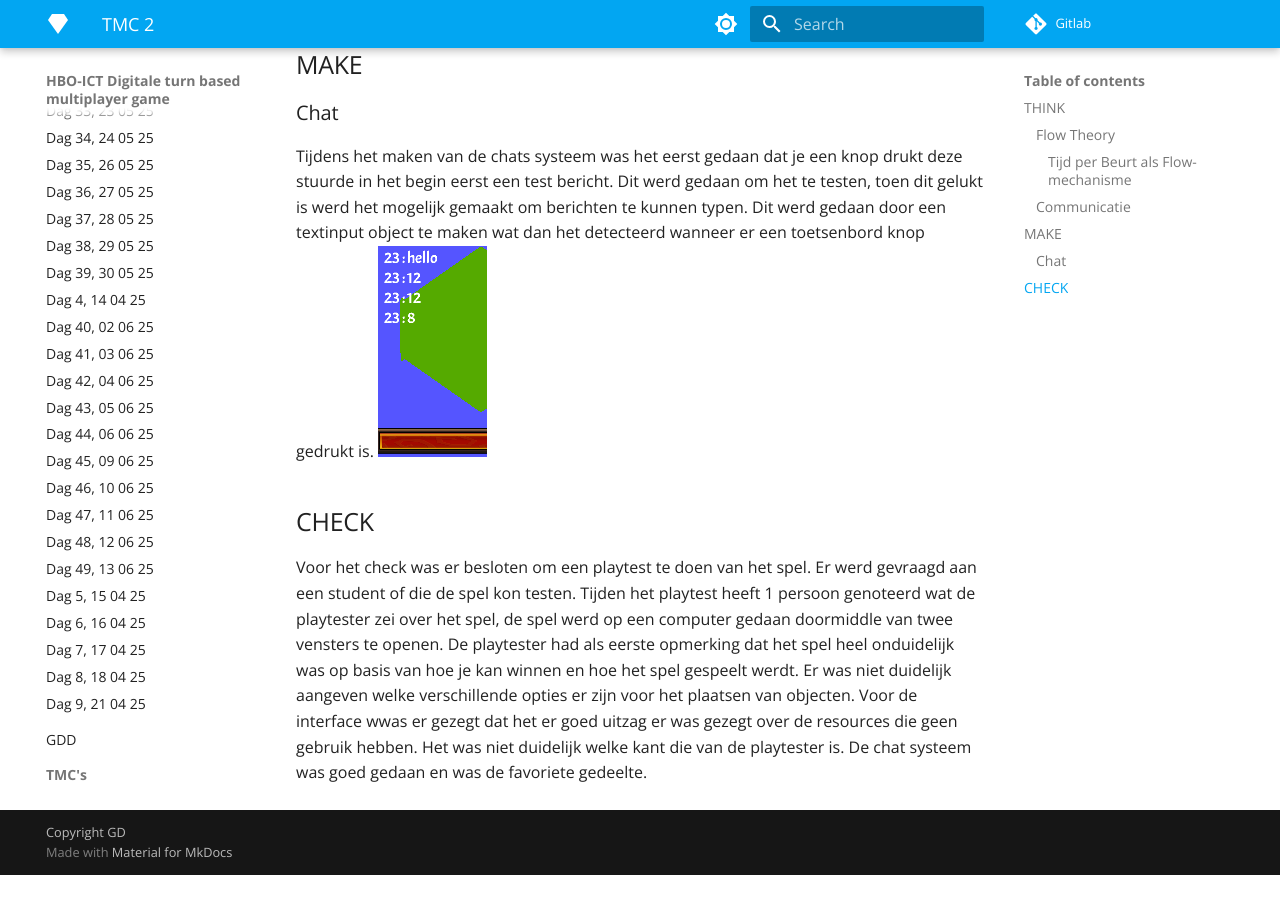
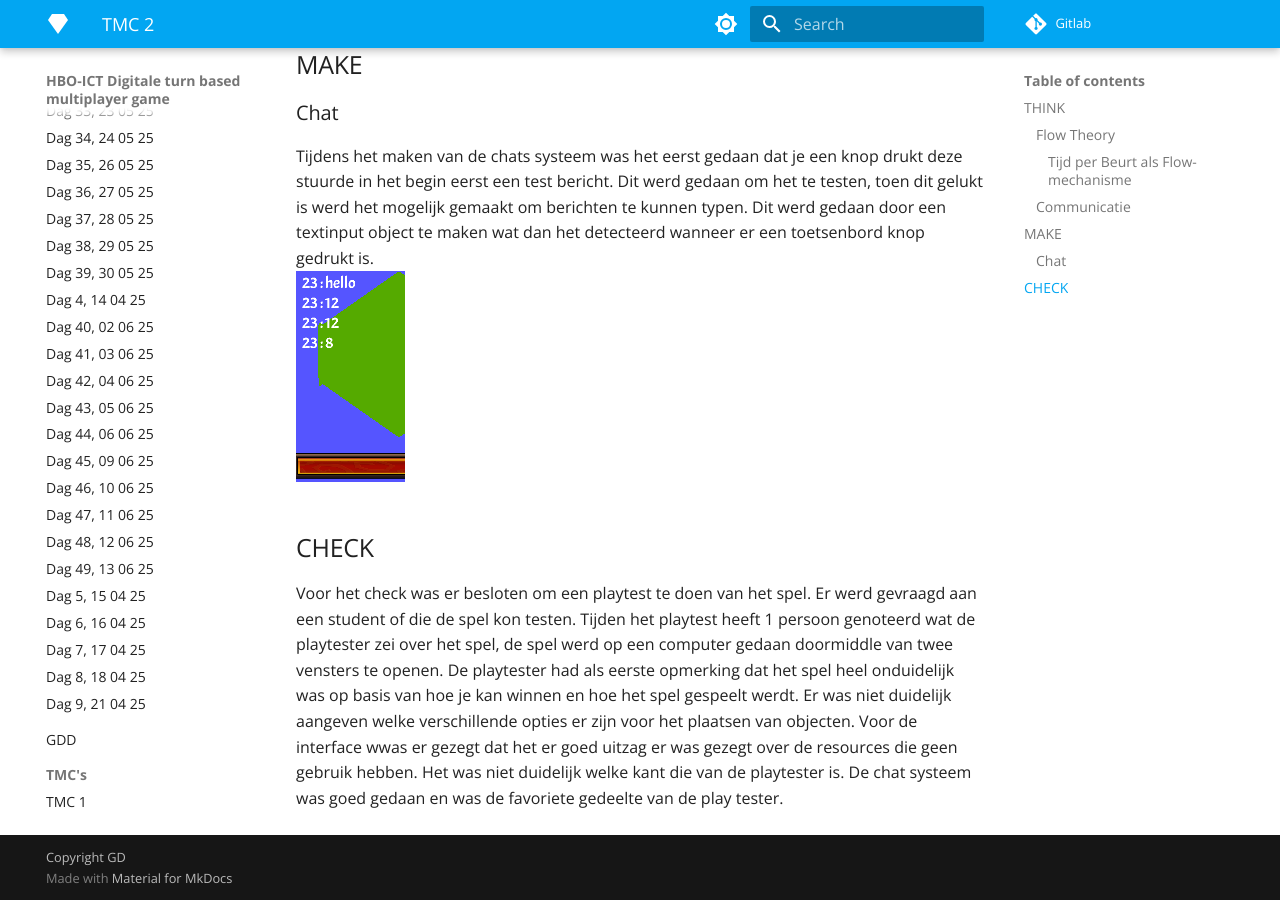
Before and after one commit to lieuweZ/HexFront, an MkDocs documentation site: the page built from docs/TMC's/TMC_2/TMC 2.md, in a window 1280 px wide and 900 px high, scrolled down 780 px. Built offline with MkDocs 1.6.1 and Material for MkDocs 9.7.7, drawn with Linux system fonts in a browser that asks for light colours; nearby versions of some CDN libraries; library files that are not in the unit come from our copies; before the commit the page ends 1655 px from its top, so only the background shows below that.

Commit message:
Edit TMC 2.md

```diff
--- a/docs/TMC's/TMC_2/TMC 2.md
+++ b/docs/TMC's/TMC_2/TMC 2.md
@@ -20,7 +20,7 @@
 ### Chat
 Tijdens het maken van de chats systeem was het eerst gedaan dat je een knop drukt deze stuurde in het begin eerst een test bericht.
 Dit werd gedaan om het te testen, toen dit gelukt is werd het mogelijk gemaakt om berichten te kunnen typen.
-Dit werd gedaan door een textinput object te maken wat dan het detecteerd wanneer er een toetsenbord knop gedrukt is.
+Dit werd gedaan door een textinput object te maken wat dan het detecteerd wanneer er een toetsenbord knop gedrukt is. <br>
 ![Chat](img/chat1.png)
 ## CHECK
 Voor het check was er besloten om een playtest te doen van het spel.
@@ -30,4 +30,4 @@
 Er was niet duidelijk aangeven welke verschillende opties er zijn voor het plaatsen van objecten.
 Voor de interface wwas er gezegt dat het er goed uitzag er was gezegt over de resources die geen gebruik hebben.
 Het was niet duidelijk welke kant die van de playtester is.
-De chat systeem was goed gedaan en was de favoriete gedeelte.
+De chat systeem was goed gedaan en was de favoriete gedeelte van de play tester.
```
